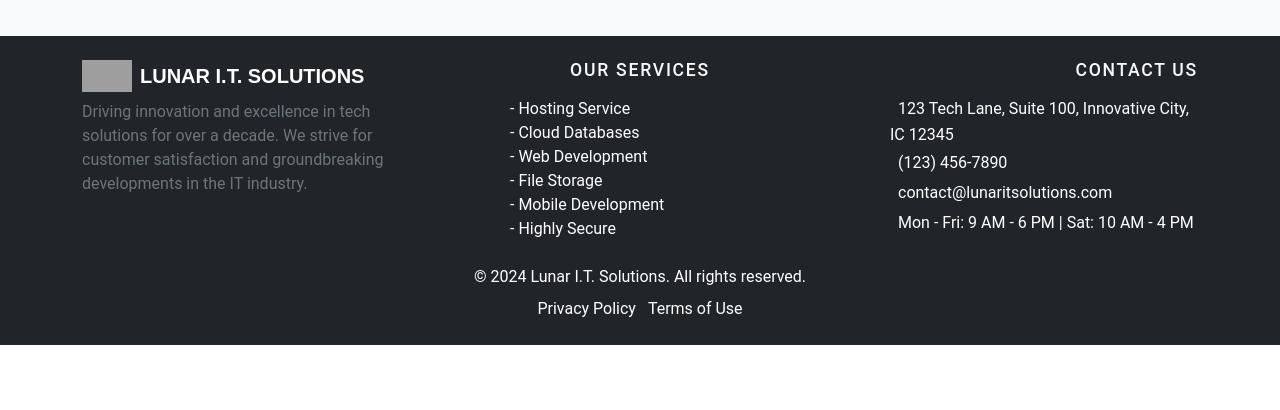
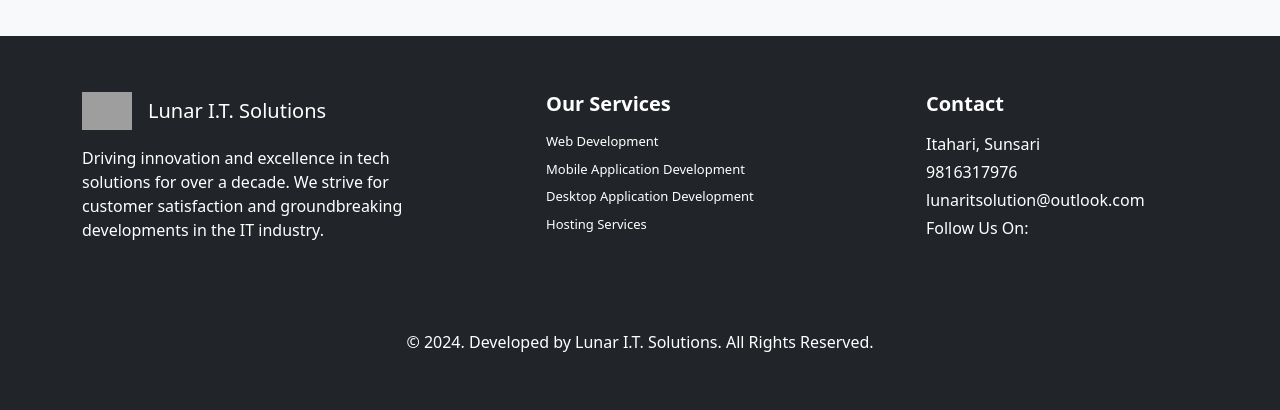
Before and after one commit to sujalbahing/LunarIT, a Django app: page / in a window 1280 px wide. Shown: the part 3889-4299 px from the top of the page. Before the commit the page ends 4234 px from the top, so only its background shows below. Run offline with Django 5.2, Linux system fonts and the light colour scheme; grey boxes are pictures that could not be loaded.

Commit message:
Footer Added

```diff
--- a/lunarIT_project/static/css/styles.css
+++ b/lunarIT_project/static/css/styles.css
@@ -145,47 +145,64 @@
 .navbar-brand span {
     text-shadow: 2px 2px 4px rgba(0, 0, 0, 0.1);
 }
-@import url('https://fonts.googleapis.com/css2?family=Poppins:wght@700&display=swap');
+
+
+/* footer2 css */
+
+footer {
+    background-color: #1c1c1c;
+    color: #fff;
+    padding: 2rem 0;
+}
+
+.footer-title {
+    font-size: 1.25rem;
+    margin-bottom: 1rem;
+    font-weight: bold;
+}
+
+.text-muted {
+    color: #6c757d !important;
+}
+
+ul {
+    padding-left: 0;
+    list-style: none;
+}
+
 .footer-logo {
     display: flex;
     align-items: center;
 }
+
 .footer-logo img {
-    height: 2rem;
-    margin-right: 10px;
+    width: 50px;
+    margin-right: 15px;
 }
-.footer-logo span {
-    font-family: 'Poppins', sans-serif;
-    font-weight: bold;
-    color: #fff;
-    text-transform: uppercase;
+
+.service-link {
+    display: block;
+    margin-bottom: 0.5rem;
+    font-size: small;
+    text-decoration: none;
+    color: #fff; /* Default text color */
+    transition: color 0.3s, transform 0.3s;
 }
-@import url('https://fonts.googleapis.com/css2?family=Poppins:wght@700&display=swap');
-footer {
-    font-family: 'Roboto', sans-serif;
+
+.service-link:hover {
+    color: #007bff !important; /* Blue color on hover */
+    transform: translateX(5px); /* Slightly move to the right */
 }
-footer .footer-logo img {
-    width: 50px;
+@media (max-width: 768px) {
+    .col-md-4 {
+        max-width: 100%;
+    }
 }
-footer .text-uppercase {
-    font-size: 1.1rem;
-    letter-spacing: 0.1em;
-    color: #f8f9fa;
+
+.text-center {
+    text-align: center;
 }
-footer .list-unstyled {
-    padding-left: 0;
+
+.pl-3 {
+    padding-left: 6rem; /* 1rem is equivalent to 16px, you can adjust as needed */
 }
-footer .list-unstyled a:hover {
-    color: #00bfff;
-    text-decoration: underline;
-}
-footer p, footer ul {
-    margin: 0;
-}
-footer .text-muted {
-    color: #6c757d !important;
-}
-footer .bi {
-    vertical-align: -.125em;
-    margin-right: 0.5em;
-}
--- a/lunarIT_project/static/templates/base.html
+++ b/lunarIT_project/static/templates/base.html
@@ -64,53 +64,47 @@
 
     {% endblock %}
 
-    <footer class="bg-dark text-white py-4">
-        <div class="container">
+    <footer class="bg-dark text-white py-5">
+        <div class="container pt-2">
             <div class="row">
-                <!-- Logo and Company Description -->
+                <!-- Section 1: Company Info -->
                 <div class="col-md-4 mb-4 mb-md-0">
-                    <div class="footer-logo d-flex align-items-center mb-2">
-                        <img src="https://lunarit.com.np/img/logo.ico" alt="Lunar IT Solutions Logo" style="width: 50px;" class="me-2" />
+                    <div class="footer-logo d-flex align-items-center mb-3">
+                        <img src="https://lunarit.com.np/img/logo.ico" alt="Lunar IT Solutions Logo" class="me-3" />
                         <span class="h5 mb-0">Lunar I.T. Solutions</span>
                     </div>
-                    <p class="text-muted">Driving innovation and excellence in tech solutions for over a decade. We strive for customer satisfaction and groundbreaking developments in the IT industry.</p>
+                    <p class="">Driving innovation and excellence in tech solutions for over a decade. We strive for customer satisfaction and groundbreaking developments in the IT industry.</p>
                 </div>
 
-                <!-- Our Services -->
-                <div class="col-md-4 text-center mb-4 mb-md-0">
-                    <h5 class="text-uppercase mb-3">Our Services</h5>
-                    <ul class="list-unstyled text-start ps-5">
-                        <li><a href="#" class="text-white text-decoration-none">- Hosting Service</a></li>
-                        <li><a href="#" class="text-white text-decoration-none">- Cloud Databases</a></li>
-                        <li><a href="#" class="text-white text-decoration-none">- Web Development</a></li>
-                        <li><a href="#" class="text-white text-decoration-none">- File Storage</a></li>
-                        <li><a href="#" class="text-white text-decoration-none">- Mobile Development</a></li>
-                        <li><a href="#" class="text-white text-decoration-none">- Highly Secure</a></li>
+                <!-- Section 2: Our Services -->
+                <div class="col-md-4 mb-4 mb-md-0 pl-3">
+                    <h5 class="footer-title">Our Services</h5>
+                    <ul class="list-unstyled">
+                        <li><a href="#" class="text-white service-link">Web Development</a></li>
+                        <li><a href="#" class="text-white service-link">Mobile Application Development</a></li>
+                        <li><a href="#" class="text-white service-link">Desktop Application Development</a></li>
+                        <li><a href="#" class="text-white service-link">Hosting Services</a></li>
                     </ul>
                 </div>
 
-                <!-- Contact Us -->
-                <div class="col-md-4 text-center text-md-end">
-                    <h5 class="text-uppercase mb-3">Contact Us</h5>
-                    <ul class="list-unstyled text-start ps-5">
-                        <p class="mb-1"><i class="bi bi-geo-alt-fill me-2"></i>123 Tech Lane, Suite 100, Innovative City, IC 12345</p>
-                        <p class="mb-1"><i class="bi bi-telephone-fill me-2"></i>(123) 456-7890</p>
-                        <p class="mb-1"><i class="bi bi-envelope-fill me-2"></i>contact@lunaritsolutions.com</p>
-                        <p class="mb-0"><i class="bi bi-clock-fill me-2"></i>Mon - Fri: 9 AM - 6 PM | Sat: 10 AM - 4 PM</p>
-                    </ul>
+                <!-- Section 3: Contact -->
+                <div class="col-md-4 mb-4 mb-md-0 pl-3">
+                    <h5 class="footer-title">Contact</h5>
+                    <p class="mb-1">Itahari, Sunsari</p>
+                    <p class="mb-1">9816317976</p>
+                    <p class="mb-1">lunaritsolution@outlook.com</p>
+                    <p class="mb-2">Follow Us On:</p>
+                    <!-- Add your social media icons here -->
                 </div>
             </div>
 
             <!-- Bottom Section -->
-            <div class="text-center mt-4">
-                <p class="mb-2">&copy; 2024 Lunar I.T. Solutions. All rights reserved.</p>
-                <ul class="list-inline mb-0">
-                    <li class="list-inline-item"><a href="#" class="text-white text-decoration-none">Privacy Policy</a></li>
-                    <li class="list-inline-item"><a href="#" class="text-white text-decoration-none">Terms of Use</a></li>
-                </ul>
+            <div class="text-center mt-5 pt-4">
+                <p class="mb-2">&copy; 2024. Developed by Lunar I.T. Solutions. All Rights Reserved.</p>
             </div>
         </div>
     </footer>
+
     <script src="https://cdn.jsdelivr.net/npm/@popperjs/core@2.11.7/dist/umd/popper.min.js"></script>
     <script src="https://cdn.jsdelivr.net/npm/bootstrap@5.3.3/dist/js/bootstrap.bundle.min.js"></script>
 </body>
```
Also changed, not shown: lunarIT_project/home/templates/home/signup.html (added).
